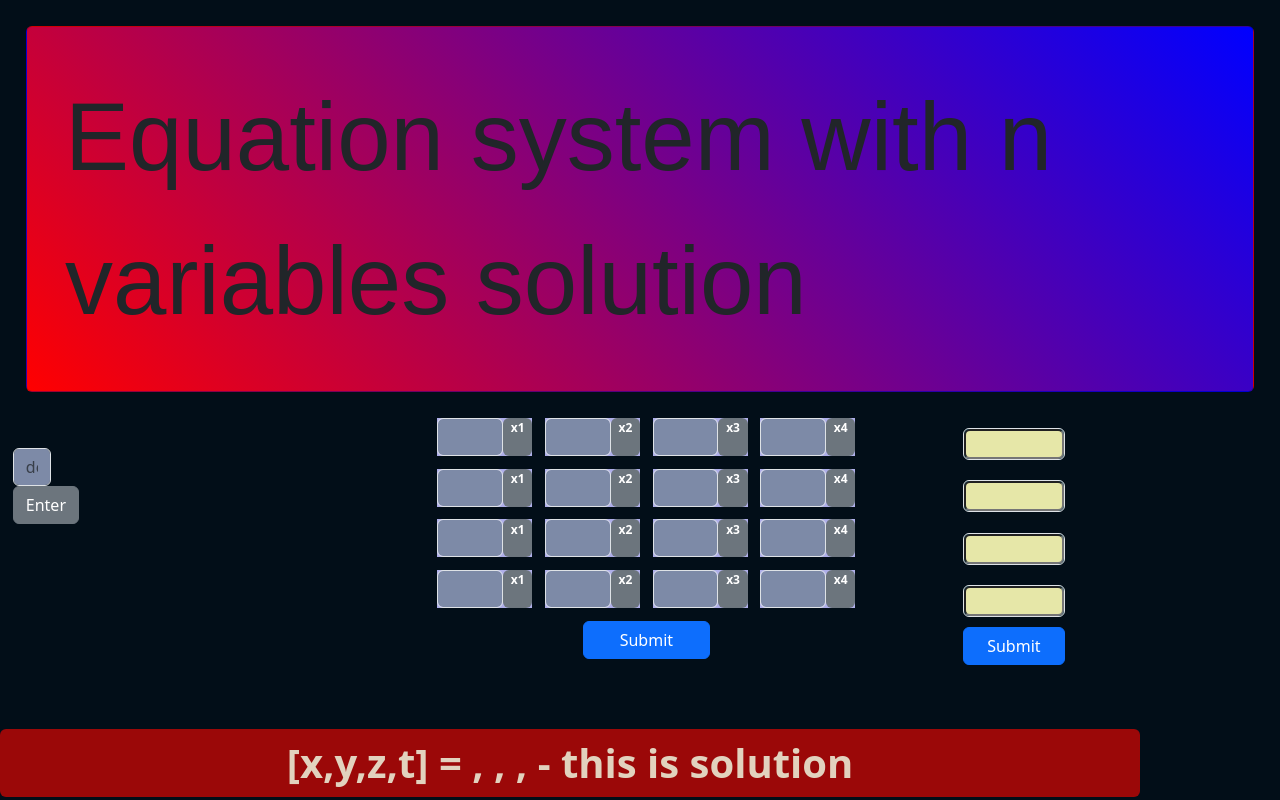
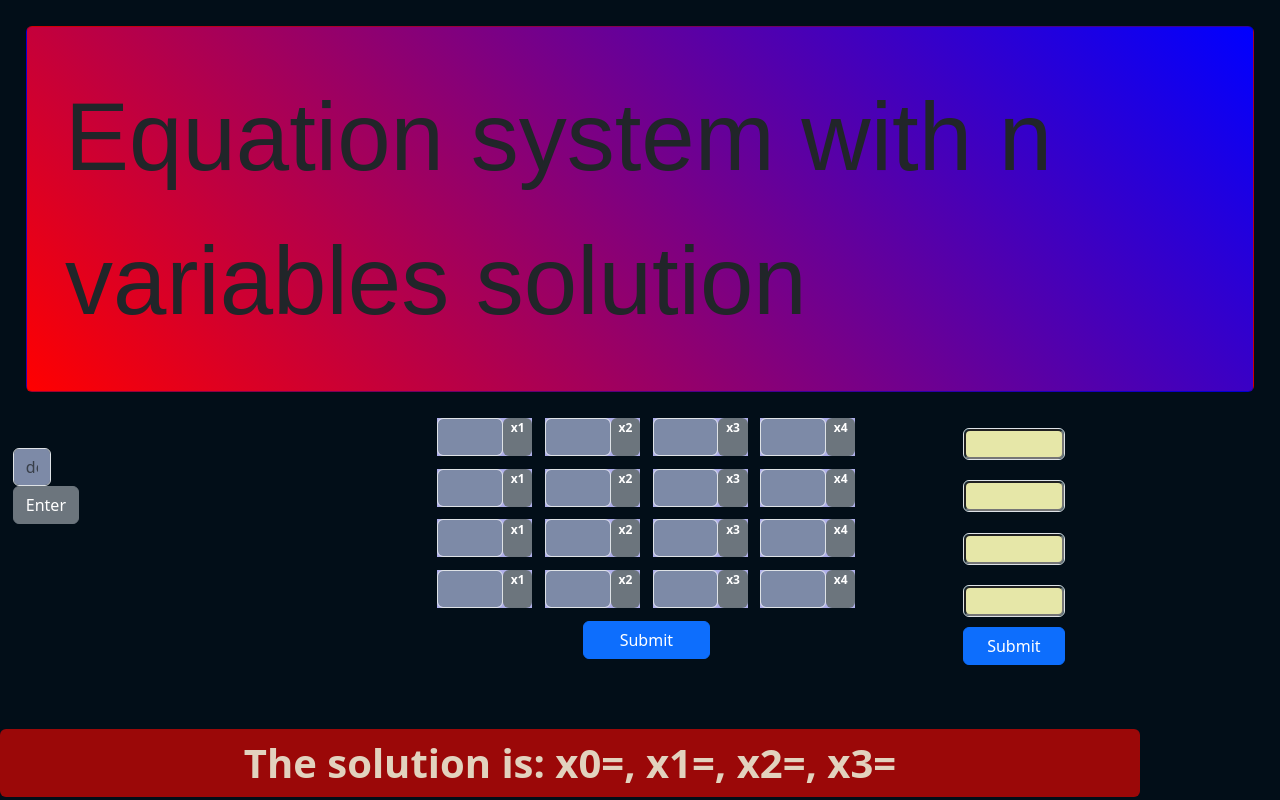
Before and after one commit to maciejmar/equation_solver, an Angular app in the folder calkulator_frontend/: page / in a window 1280 px wide. Built offline with nearby package versions, Linux system fonts and the light colour scheme.

Commit message:
refining displaying results

```diff
--- a/calkulator_frontend/src/app/matrix/matrix.component.html
+++ b/calkulator_frontend/src/app/matrix/matrix.component.html
@@ -45,9 +45,9 @@
 </div>
 <div class="badge badge-light container">
     <div class="results" name="response">
-        [x,y,z,t] =
+        The solution is:
         <span *ngFor="let result of results; let i = index">
-            {{result}}{{i < results.length - 1 ? ', ' : ''}}
-        </span> - this is solution
+            x{{i}}={{result}}{{i < results.length - 1 ? ', ' : ''}}
+        </span>
     </div>
 </div>
```
